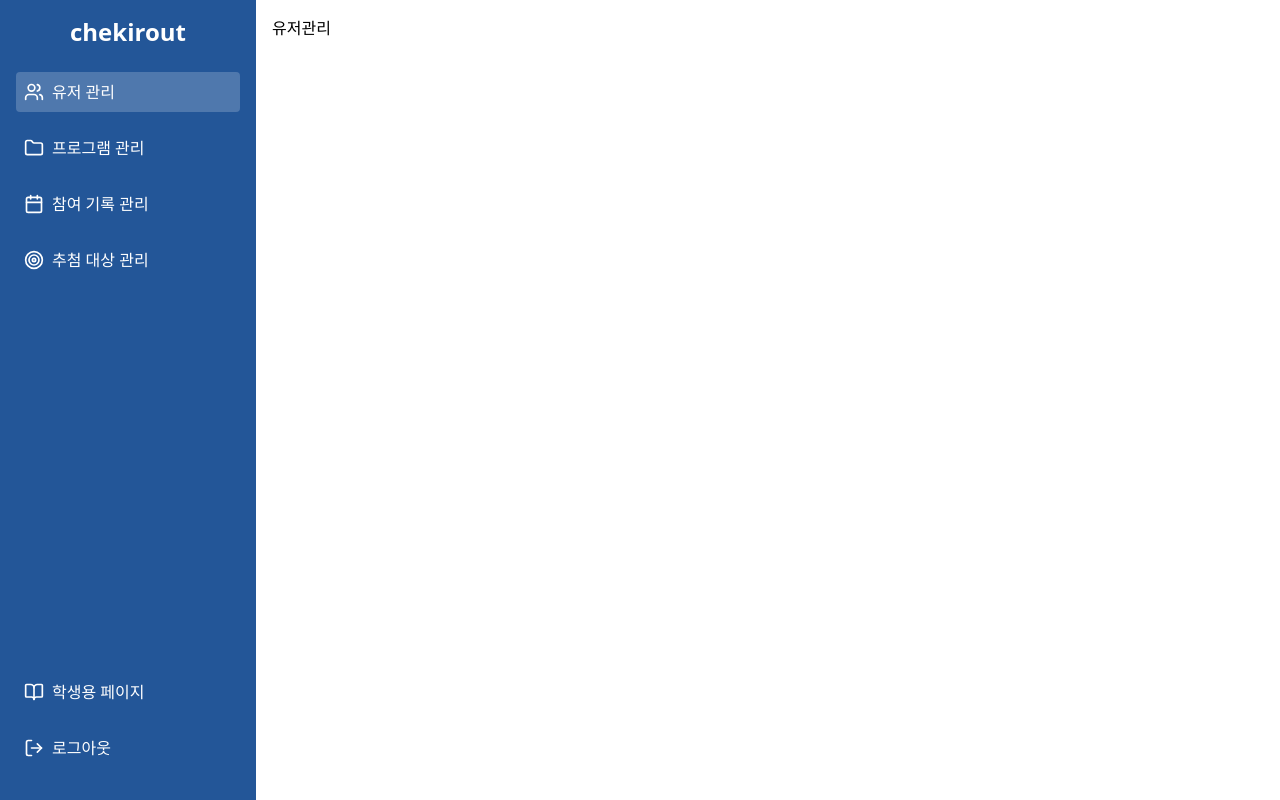
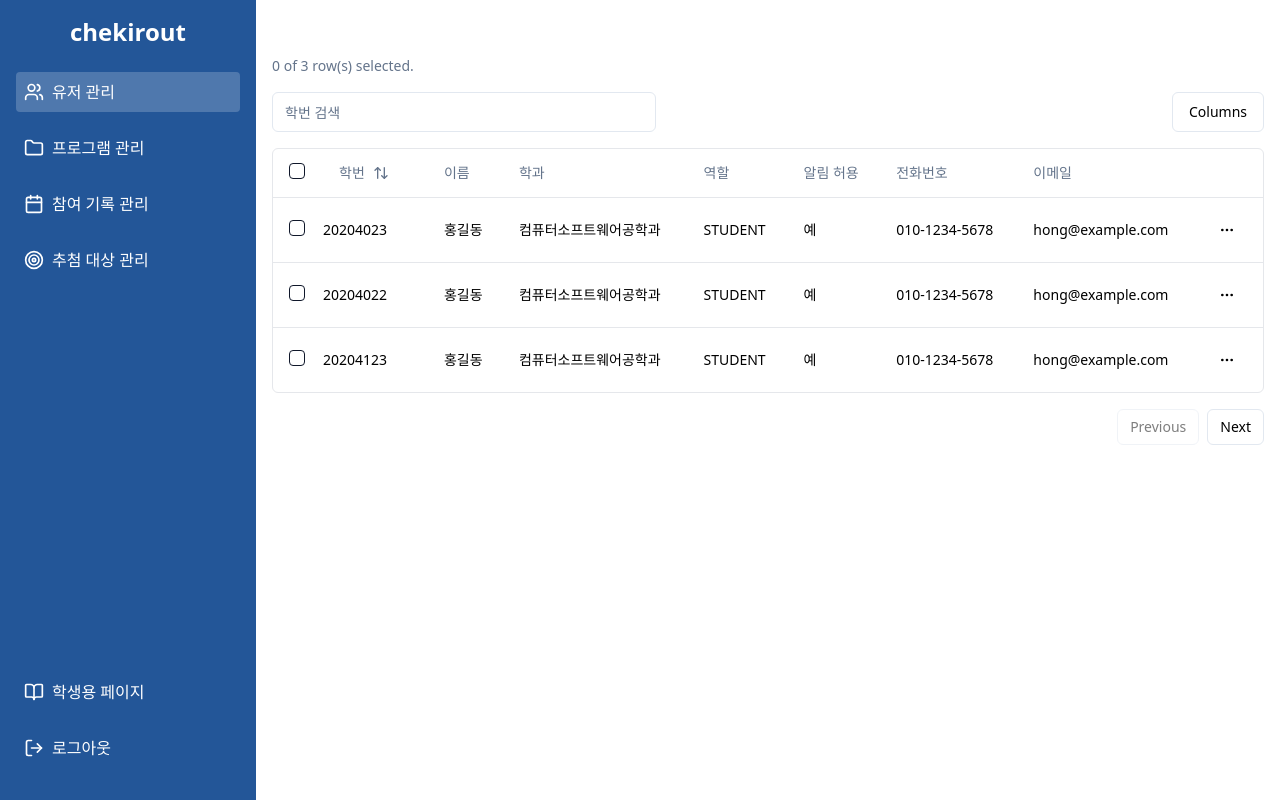
Before and after one commit to SCH2024-AcademicFestival-CheckInApp/Chekirout-FE, a Next.js app: page /admin/userManage in a window 1280 px wide. Built offline with nearby package versions, Linux system fonts and the light colour scheme.

Commit message:
feat: userManage 테이블 구현

```diff
--- /dev/null
+++ b/src/app/(admin)/admin/userManage/columns.tsx
@@ -0,0 +1,116 @@
+"use client";
+
+import { ColumnDef } from "@tanstack/react-table";
+import { MoreHorizontal, ArrowUpDown } from "lucide-react";
+import { Button } from "@/components/ui/button";
+import {
+  DropdownMenu,
+  DropdownMenuContent,
+  DropdownMenuItem,
+  DropdownMenuLabel,
+  DropdownMenuSeparator,
+  DropdownMenuTrigger,
+} from "@/components/ui/dropdown-menu";
+import { Checkbox } from "@/components/ui/checkbox";
+
+export type User = {
+  id: string;
+  department: string;
+  name: string;
+  role: "STUDENT" | "ADMIN";
+  isNotificationEnabled: boolean;
+  phoneNumber: string;
+  email: string;
+};
+
+export const columns: ColumnDef<User>[] = [
+  {
+    id: "select",
+    header: ({ table }) => (
+      <Checkbox
+        checked={
+          table.getIsAllPageRowsSelected() ||
+          (table.getIsSomePageRowsSelected() && "indeterminate")
+        }
+        onCheckedChange={(value) => table.toggleAllPageRowsSelected(!!value)}
+        aria-label="모두 선택"
+      />
+    ),
+    cell: ({ row }) => (
+      <Checkbox
+        checked={row.getIsSelected()}
+        onCheckedChange={(value) => row.toggleSelected(!!value)}
+        aria-label="행 선택"
+      />
+    ),
+    enableSorting: false,
+    enableHiding: false,
+  },
+  {
+    accessorKey: "id",
+    header: ({ column }) => {
+      return (
+        <Button
+          variant="ghost"
+          onClick={() => column.toggleSorting(column.getIsSorted() === "asc")}>
+          학번
+          <ArrowUpDown className="ml-2 h-4 w-4" />
+        </Button>
+      );
+    },
+  },
+  {
+    accessorKey: "name",
+    header: "이름",
+  },
+  {
+    accessorKey: "department",
+    header: "학과",
+  },
+  {
+    accessorKey: "role",
+    header: "역할",
+  },
+  {
+    accessorKey: "isNotificationEnabled",
+    header: "알림 허용",
+    cell: ({ row }) => (
+      <span>{row.getValue("isNotificationEnabled") ? "예" : "아니오"}</span>
+    ),
+  },
+  {
+    accessorKey: "phoneNumber",
+    header: "전화번호",
+  },
+  {
+    accessorKey: "email",
+    header: "이메일",
+  },
+  {
+    id: "actions",
+    cell: ({ row }) => {
+      const user = row.original;
+
+      return (
+        <DropdownMenu>
+          <DropdownMenuTrigger asChild>
+            <Button variant="ghost" className="h-8 w-8 p-0">
+              <span className="sr-only">메뉴 열기</span>
+              <MoreHorizontal className="h-4 w-4" />
+            </Button>
+          </DropdownMenuTrigger>
+          <DropdownMenuContent align="end">
+            <DropdownMenuLabel>작업</DropdownMenuLabel>
+            <DropdownMenuItem
+              onClick={() => navigator.clipboard.writeText(user.id)}>
+              학번 복사
+            </DropdownMenuItem>
+            <DropdownMenuSeparator />
+            <DropdownMenuItem>정보 수정</DropdownMenuItem>
+            <DropdownMenuItem>차단</DropdownMenuItem>
+          </DropdownMenuContent>
+        </DropdownMenu>
+      );
+    },
+  },
+];
--- a/src/app/(admin)/admin/userManage/page.tsx
+++ b/src/app/(admin)/admin/userManage/page.tsx
@@ -1,3 +1,52 @@
-export default function Admin() {
-  return <main>유저관리</main>;
+"use client";
+
+import { useState, useEffect } from "react";
+import { DataTable } from "@/components/ui/data-table";
+import { User, columns } from "./columns";
+
+async function getData(): Promise<User[]> {
+  // 실제 API 호출로 대체
+  return [
+    {
+      id: "20204023",
+      department: "컴퓨터소프트웨어공학과",
+      name: "홍길동",
+      role: "STUDENT",
+      isNotificationEnabled: true,
+      phoneNumber: "010-1234-5678",
+      email: "hong@example.com",
+    },
+    {
+      id: "20204022",
+      department: "컴퓨터소프트웨어공학과",
+      name: "홍길동",
+      role: "STUDENT",
+      isNotificationEnabled: true,
+      phoneNumber: "010-1234-5678",
+      email: "hong@example.com",
+    },
+    {
+      id: "20204123",
+      department: "컴퓨터소프트웨어공학과",
+      name: "홍길동",
+      role: "STUDENT",
+      isNotificationEnabled: true,
+      phoneNumber: "010-1234-5678",
+      email: "hong@example.com",
+    },
+  ];
 }
+
+export default function UserManagePage() {
+  const [data, setData] = useState<User[]>([]);
+
+  useState(() => {
+    getData().then(setData);
+  }, []);
+
+  return (
+    <div className="container mx-auto py-10">
+      <DataTable columns={columns} data={data} />
+    </div>
+  );
+}
--- /dev/null
+++ b/src/components/ui/data-table.tsx
@@ -0,0 +1,178 @@
+"use client";
+
+import * as React from "react";
+
+import {
+  ColumnDef,
+  ColumnFiltersState,
+  SortingState,
+  VisibilityState,
+  flexRender,
+  getCoreRowModel,
+  getFilteredRowModel,
+  getPaginationRowModel,
+  getSortedRowModel,
+  useReactTable,
+} from "@tanstack/react-table";
+
+import {
+  Table,
+  TableBody,
+  TableCell,
+  TableHead,
+  TableHeader,
+  TableRow,
+} from "@/components/ui/table";
+
+import {
+  DropdownMenu,
+  DropdownMenuCheckboxItem,
+  DropdownMenuContent,
+  DropdownMenuTrigger,
+} from "@/components/ui/dropdown-menu";
+
+import { Button } from "@/components/ui/button";
+import { Input } from "@/components/ui/input";
+interface DataTableProps<TData, TValue> {
+  columns: ColumnDef<TData, TValue>[];
+  data: TData[];
+}
+
+export function DataTable<TData, TValue>({
+  columns,
+  data,
+}: DataTableProps<TData, TValue>) {
+  const [sorting, setSorting] = React.useState<SortingState>([]);
+  const [columnFilters, setColumnFilters] = React.useState<ColumnFiltersState>(
+    []
+  );
+  const [columnVisibility, setColumnVisibility] =
+    React.useState<VisibilityState>({});
+  const [rowSelection, setRowSelection] = React.useState({});
+  const table = useReactTable({
+    data,
+    columns,
+    getCoreRowModel: getCoreRowModel(),
+    getPaginationRowModel: getPaginationRowModel(),
+    onSortingChange: setSorting,
+    getSortedRowModel: getSortedRowModel(),
+    onColumnFiltersChange: setColumnFilters,
+    getFilteredRowModel: getFilteredRowModel(),
+    onColumnVisibilityChange: setColumnVisibility,
+    onRowSelectionChange: setRowSelection,
+    state: {
+      sorting,
+      columnFilters,
+      columnVisibility,
+      rowSelection,
+    },
+  });
+
+  return (
+    <div>
+      <div className="flex-1 text-sm text-muted-foreground">
+        {table.getFilteredSelectedRowModel().rows.length} of{" "}
+        {table.getFilteredRowModel().rows.length} row(s) selected.
+      </div>
+
+      <div className="flex items-center justify-between py-4">
+        <Input
+          placeholder="학번 검색"
+          value={(table.getColumn("id")?.getFilterValue() as string) ?? ""}
+          onChange={(event) =>
+            table.getColumn("id")?.setFilterValue(event.target.value)
+          }
+          className="max-w-sm"
+        />
+        <DropdownMenu>
+          <DropdownMenuTrigger asChild>
+            <Button variant="outline">Columns</Button>
+          </DropdownMenuTrigger>
+          <DropdownMenuContent align="end">
+            {table
+              .getAllColumns()
+              .filter((column) => column.getCanHide())
+              .map((column) => {
+                return (
+                  <DropdownMenuCheckboxItem
+                    key={column.id}
+                    className="capitalize"
+                    checked={column.getIsVisible()}
+                    onCheckedChange={(value) =>
+                      column.toggleVisibility(!!value)
+                    }>
+                    {column.id}
+                  </DropdownMenuCheckboxItem>
+                );
+              })}
+          </DropdownMenuContent>
+        </DropdownMenu>
+      </div>
+
+      <div className="rounded-md border">
+        <Table>
+          <TableHeader>
+            {table.getHeaderGroups().map((headerGroup) => (
+              <TableRow key={headerGroup.id}>
+                {headerGroup.headers.map((header) => {
+                  return (
+                    <TableHead key={header.id}>
+                      {header.isPlaceholder
+                        ? null
+                        : flexRender(
+                            header.column.columnDef.header,
+                            header.getContext()
+                          )}
+                    </TableHead>
+                  );
+                })}
+              </TableRow>
+            ))}
+          </TableHeader>
+          <TableBody>
+            {table.getRowModel().rows?.length ? (
+              table.getRowModel().rows.map((row) => (
+                <TableRow
+                  key={row.id}
+                  data-state={row.getIsSelected() && "selected"}>
+                  {row.getVisibleCells().map((cell) => (
+                    <TableCell key={cell.id}>
+                      {flexRender(
+                        cell.column.columnDef.cell,
+                        cell.getContext()
+                      )}
+                    </TableCell>
+                  ))}
+                </TableRow>
+              ))
+            ) : (
+              <TableRow>
+                <TableCell
+                  colSpan={columns.length}
+                  className="h-24 text-center">
+                  No results.
+                </TableCell>
+              </TableRow>
+            )}
+          </TableBody>
+        </Table>
+      </div>
+      <div className="flex items-center justify-end space-x-2 py-4">
+        <Button
+          variant="outline"
+          size="sm"
+          onClick={() => table.previousPage()}
+          disabled={!table.getCanPreviousPage()}>
+          Previous
+        </Button>
+        <Button
+          variant="outline"
+          size="sm"
+          onClick={() => table.nextPage()}
+          disabled={!table.getCanNextPage}>
+          Next
+        </Button>
+      </div>
+    </div>
+  );
+}
```
